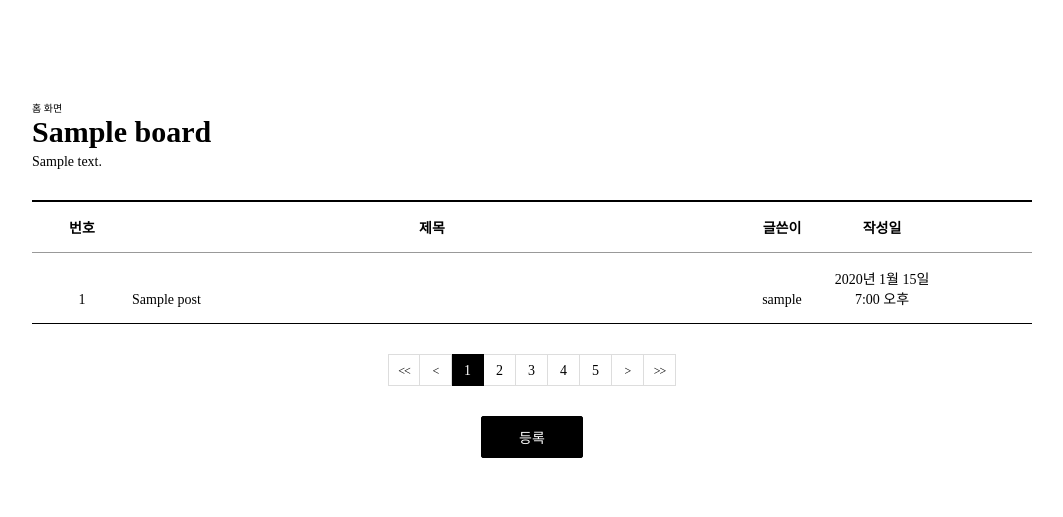
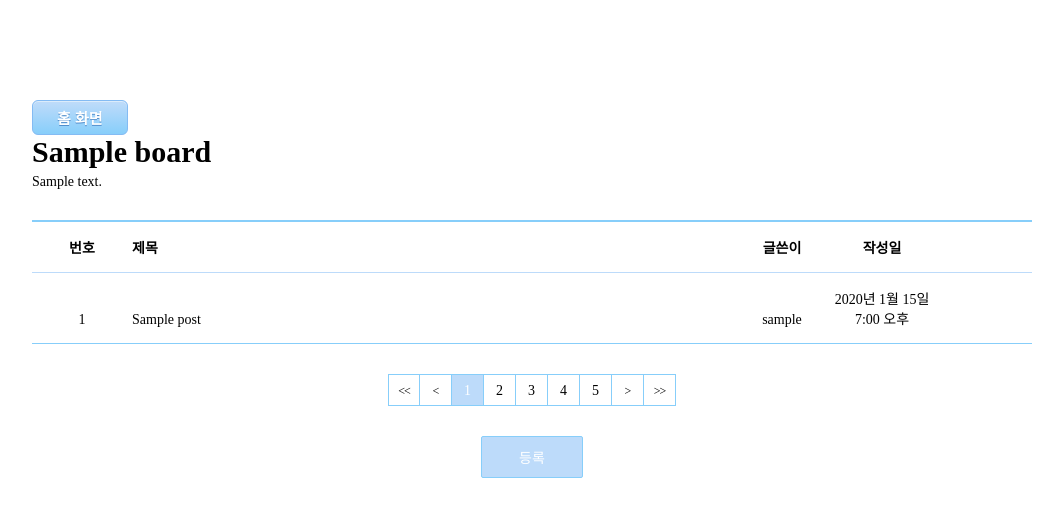
Before and after one commit to sungb0131/Assertive, a Django app: page /main/board/list/1 in a window 1280 px wide. Shown: the top 517 px of the page, without its empty margins (108-1171 px from the left). Run offline with Django 4.2, Linux system fonts and the light colour scheme; a user stored in the database is signed in; tables that the repository leaves empty hold one stand-in row (values such as "Sample post"); parts of the project's set-up code (start-up, migrations or seed data) failed here and were passed over.

Commit message:
Update style.css

```diff
--- a/static/main/style.css
+++ b/static/main/style.css
@@ -45,7 +45,7 @@
     min-width: 80px;
     margin-left: 10px;
     padding: 10px;
-    border: 1px solid #000;
+    border: 1px solid  #87CEFA;
     border-radius: 2px;
     font-size: 1.4rem;
 }
@@ -55,13 +55,13 @@
 }
 
 .bt_wrap a.on {
-    background: #000;
+    background: #bddbfa;
     color: #fff;
 }
 
 .board_list {
     width: 100%;
-    border-top: 2px solid #000;
+    border-top: 2px solid #87CEFA;
 }
 
 .board_list > div {
@@ -70,11 +70,36 @@
 }
 
 .board_list > div.top {
-    border-bottom: 1px solid #999;
+    border-bottom: 1px solid #bddbfa;
+}
+
+.myButton {
+	box-shadow:inset 0px 1px 0px 0px #dcecfb;
+	background:linear-gradient(to bottom, #bddbfa 5%, #87CEFA 100%);
+	background-color:#bddbfa;
+	border-radius:6px;
+	border:1px solid #84bbf3;
+	display:inline-block;
+	cursor:pointer;
+	color:#ffffff;
+	font-family:Arial;
+	font-size:15px;
+	font-weight:bold;
+	padding:6px 24px;
+	text-decoration:none;
+	text-shadow:0px 1px 0px #528ecc;
+}
+.myButton:hover {
+	background:linear-gradient(to bottom, #87CEFA 5%, #bddbfa 100%);
+	background-color:#87CEFA;
+}
+.myButton:active {
+	position:relative;
+	top:1px;
 }
 
 .board_list > div:last-child {
-    border-bottom: 1px solid #000;
+    border-bottom: 1px solid #87CEFA;
 }
 
 .board_list > div > div {
@@ -98,7 +123,7 @@
 }
 
 .board_list .top .title {
-    text-align: center;
+    text-align: left;
 }
 
 .board_list .writer {
@@ -125,7 +150,7 @@
     height: 32px;
     box-sizing: border-box;
     vertical-align: middle;
-    border: 1px solid #ddd;
+    border: 1px solid #87CEFA;
     border-left: 0;
     line-height: 100%;
 }
@@ -142,29 +167,29 @@
 }
 
 .board_page a.num.on {
-    border-color: #000;
-    background: #000;
+    border-color: #87CEFA;
+    background: #bddbfa;
     color: #fff;
 }
 
 .board_page a:first-child {
-    border-left: 1px solid #ddd;
+    border-left: 1px solid #87CEFA;
 }
 
 .board_view {
     width: 100%;
-    border-top: 2px solid #000;
+    border-top: 2px solid #87CEFA;
 }
 
 .board_view .title {
     padding: 20px 15px;
-    border-bottom: 1px dashed #ddd;
+    border-bottom: 1px dashed #bddbfa;
     font-size: 2rem;
 }
 
 .board_view .info {
     padding: 15px;
-    border-bottom: 1px solid #999;
+    border-bottom: 1px solid #bddbfa;
     font-size: 0;
 }
 
@@ -186,7 +211,7 @@
     display: block;
     width: 1px;
     height: 13px;
-    background: #ddd;
+    background: #80b5ea;
 }
 
 .board_view .info dl:first-child::before {
@@ -199,10 +224,6 @@
     font-size: 1.4rem;
 }
 
-.board_view .info dl dt {
-
-}
-
 .board_view .info dl dd {
     margin-left: 10px;
     color: #777;
@@ -210,13 +231,13 @@
 
 .board_view .cont {
     padding: 15px;
-    border-bottom: 1px solid #000;
+    border-bottom: 1px solid #87CEFA;
     line-height: 160%;
     font-size: 1.4rem;
 }
 
 .board_write {
-    border-top: 2px solid #000;
+    border-top: 2px solid #87CEFA;
 }
 
 .board_write .title,
@@ -225,8 +246,8 @@
 }
 
 .board_write .info {
-    border-top: 1px dashed #ddd;
-    border-bottom: 1px solid #000;
+    border-top: 1px dashed #bddbfa;
+    border-bottom: 1px solid #87CEFA;
     font-size: 0;
 }
 
@@ -270,7 +291,7 @@
 }
 
 .board_write .cont {
-    border-bottom: 1px solid #000;
+    border-bottom: 1px solid #87CEFA;
 }
 
 .board_write .cont textarea {
```
